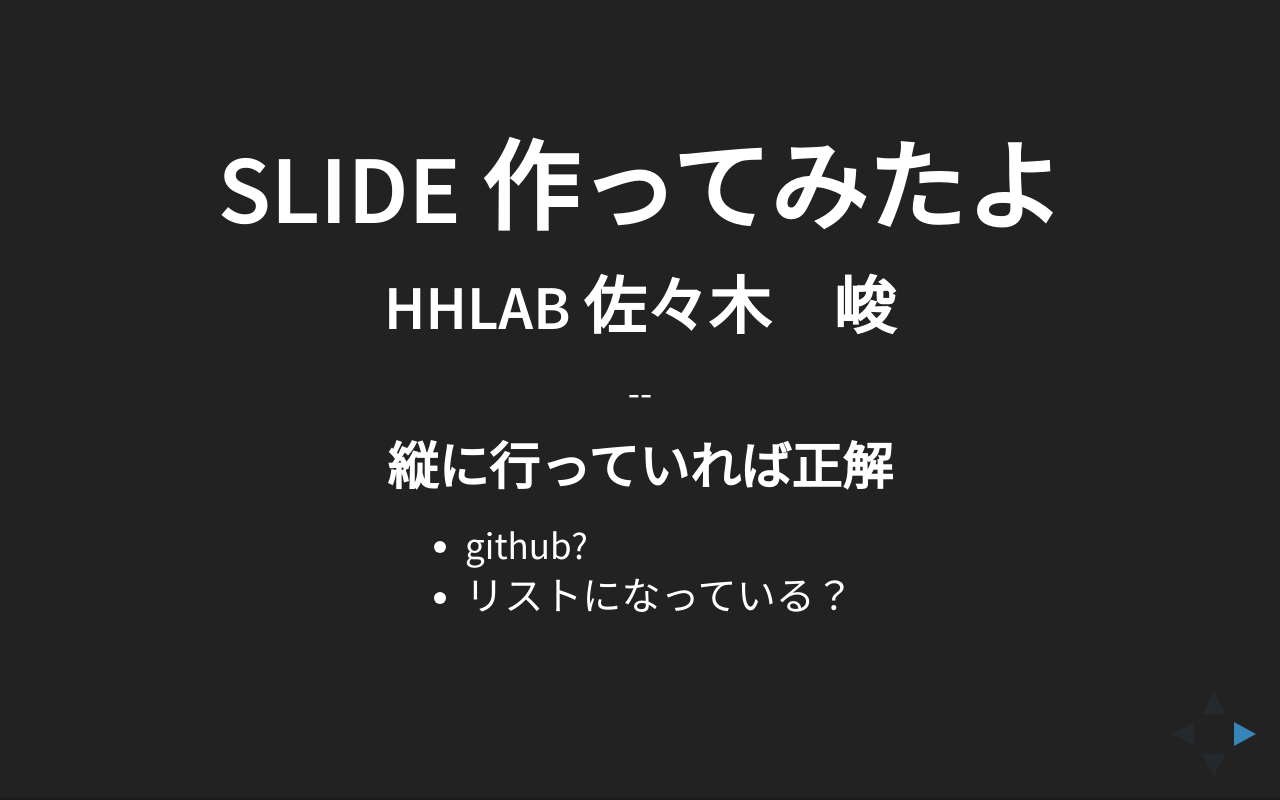
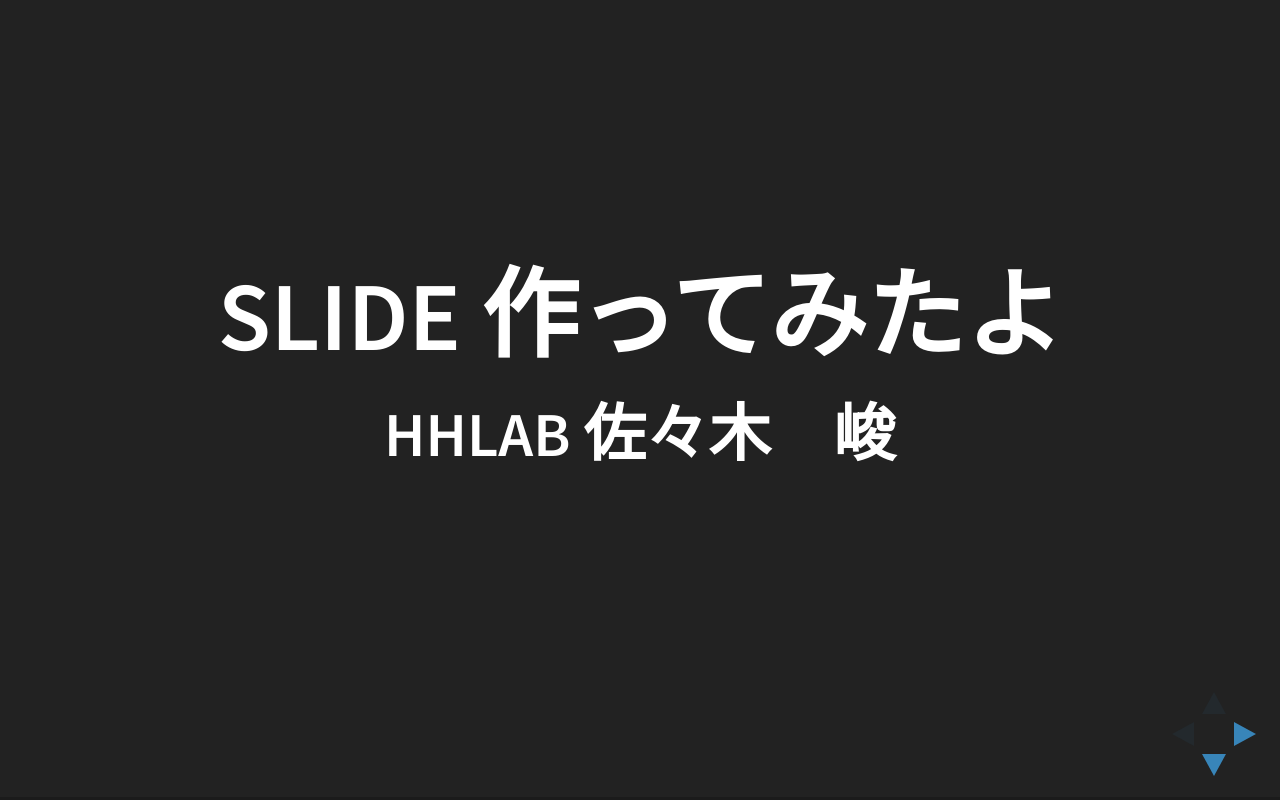
Before and after one commit to takashi1029/graduation_slide, a website: page index.html in a window 1280 px wide. Drawn offline with Linux system fonts and the light colour scheme.

Commit message:
タグ修正

```diff
--- a/index.html
+++ b/index.html
@@ -26,7 +26,7 @@
 			<div class="slides">
 				<section data-markdown
     			data-separator="\n---\n$"
-    			data-vertical="\n-- \n">
+    			data-separator-vertical="\n--\n">
     			<script type="text/template">
 
 #slide 作ってみたよ
```
